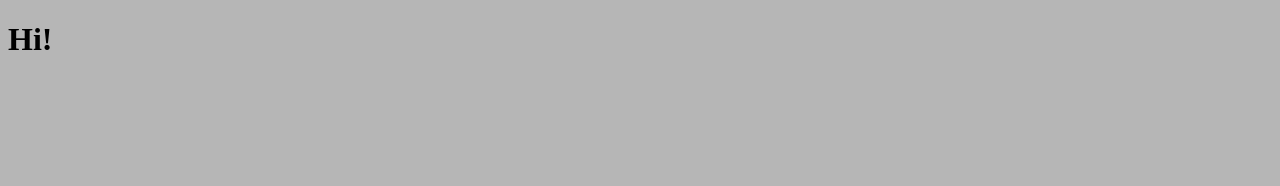
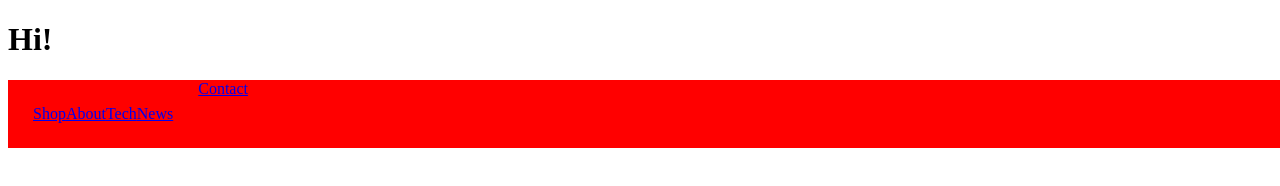
Before and after one commit to TomBeadie/Ophroad, a plain HTML site: page index.html in a window 1280 px wide. Drawn offline with Linux system fonts and the light colour scheme.

Commit message:
Draft navbar

```diff
--- a/css/main.scss
+++ b/css/main.scss
@@ -1,4 +1,42 @@
+
+
+$colors: (
+    primary: FBFAF5,
+    secondary: 035428
+);
+
+@function color($color-name) {
+    @return map-get($colors, $color-name)
+}
 
 body {
-    background-color: rgb(182, 182, 182);
+    font-family: 'Montserrat';
+    background-color: color(primary);
+    height: 100vh;
+    width: 100vw;
+
 }
+
+
+nav {
+    text-decoration: none;
+    display: flex;
+    list-style: none;
+    width: 100vw;
+    background-color: red;
+
+    .nav-left {
+
+        display: flex;
+
+        padding: 25px;
+    }
+    .logo-wrapper {
+        display: flex;
+    }
+    .nav-right {
+        display: flex;
+
+    }
+
+}
--- a/index.html
+++ b/index.html
@@ -9,5 +9,27 @@
 </head>
 <body>
     <h1>Hi!</h1>
+    <nav>
+        <div class="nav-left">
+
+                <li class="nav-link"><a href="#">Shop</a></li>
+                <li class="nav-link"><a href="#">About</a></li>
+                <li class="nav-link"><a href="#">Tech</a></li>
+                <li class="nav-link"><a href="#">News</a></li>
+        </div>
+
+        <div class="logo-wrapper">
+            <div class="logo"></div>
+        </div>
+
+        <div class="nav-right">
+            <li class="nav-link"><a href="#">Contact</a></li>
+            <div class="search">
+
+        </div>
+
+        </div>
+
+    </nav>
 </body>
 </html>
```
Also changed, not shown: css/main.css, 1 other file.
